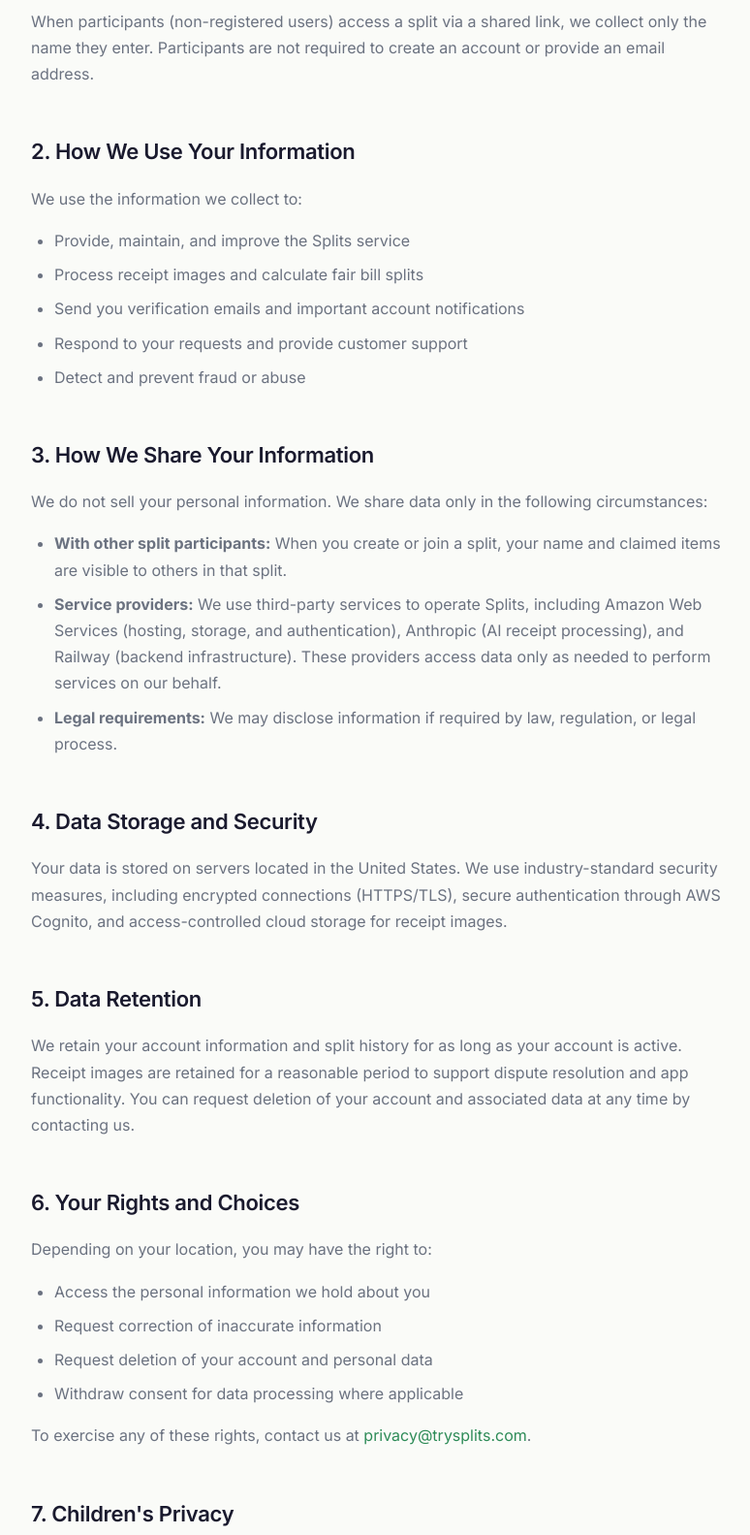
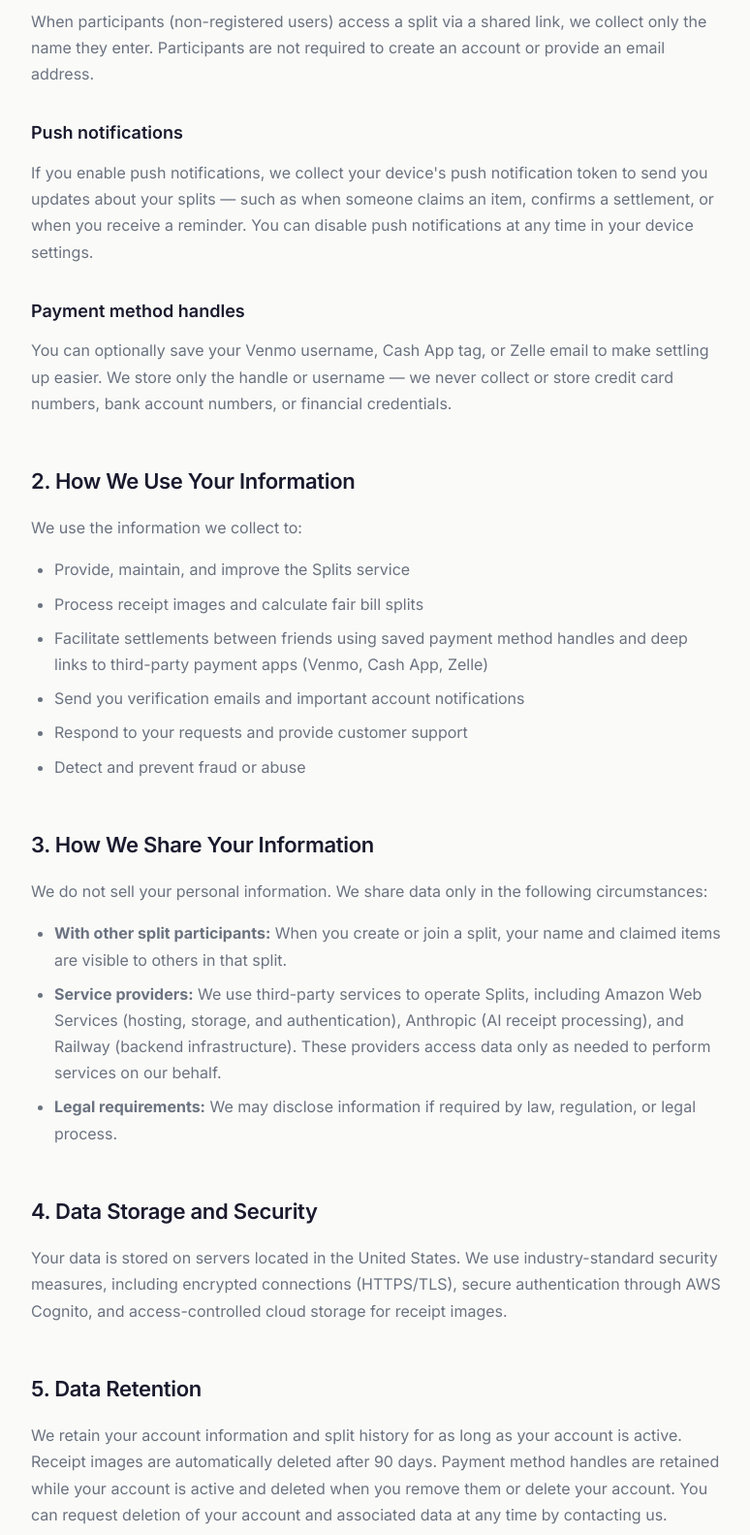
Before and after one commit to trysplits/splits-landing, a plain HTML site: page privacy.html in a window 1280 px wide. Shown: the part 943-2526 px from the top of the page at 97% size, without its empty margins (252-1026 px from the left). Drawn offline with Linux system fonts and the light colour scheme.

Commit message:
update privacy policy and terms for new product features. Document 90-day receipt deletion, push tokens, payment handles, and settlements in the privacy policy, and add quick-add expenses plus App Store payment terms in the terms of service.

```diff
--- a/privacy.html
+++ b/privacy.html
@@ -129,7 +129,7 @@ a:hover { text-decoration: underline; }
 <main class="container">
   <article class="legal">
     <h1>Privacy Policy</h1>
-    <p class="updated">Last updated: June 12, 2026</p>
+    <p class="updated">Last updated: September 9, 2026</p>
 
     <p>Splits ("we," "us," or "our") operates the Splits mobile application and the website at trysplits.com. This Privacy Policy explains what information we collect, how we use it, and the choices you have.</p>
 
@@ -147,11 +147,18 @@ a:hover { text-decoration: underline; }
     <h3>Participant information</h3>
     <p>When participants (non-registered users) access a split via a shared link, we collect only the name they enter. Participants are not required to create an account or provide an email address.</p>
 
+    <h3>Push notifications</h3>
+    <p>If you enable push notifications, we collect your device's push notification token to send you updates about your splits — such as when someone claims an item, confirms a settlement, or when you receive a reminder. You can disable push notifications at any time in your device settings.</p>
+
+    <h3>Payment method handles</h3>
+    <p>You can optionally save your Venmo username, Cash App tag, or Zelle email to make settling up easier. We store only the handle or username — we never collect or store credit card numbers, bank account numbers, or financial credentials.</p>
+
     <h2>2. How We Use Your Information</h2>
     <p>We use the information we collect to:</p>
     <ul>
       <li>Provide, maintain, and improve the Splits service</li>
       <li>Process receipt images and calculate fair bill splits</li>
+      <li>Facilitate settlements between friends using saved payment method handles and deep links to third-party payment apps (Venmo, Cash App, Zelle)</li>
       <li>Send you verification emails and important account notifications</li>
       <li>Respond to your requests and provide customer support</li>
       <li>Detect and prevent fraud or abuse</li>
@@ -169,7 +176,7 @@ a:hover { text-decoration: underline; }
     <p>Your data is stored on servers located in the United States. We use industry-standard security measures, including encrypted connections (HTTPS/TLS), secure authentication through AWS Cognito, and access-controlled cloud storage for receipt images.</p>
 
     <h2>5. Data Retention</h2>
-    <p>We retain your account information and split history for as long as your account is active. Receipt images are retained for a reasonable period to support dispute resolution and app functionality. You can request deletion of your account and associated data at any time by contacting us.</p>
+    <p>We retain your account information and split history for as long as your account is active. Receipt images are automatically deleted after 90 days. Payment method handles are retained while your account is active and deleted when you remove them or delete your account. You can request deletion of your account and associated data at any time by contacting us.</p>
 
     <h2>6. Your Rights and Choices</h2>
     <p>Depending on your location, you may have the right to:</p>
@@ -179,6 +186,7 @@ a:hover { text-decoration: underline; }
       <li>Request deletion of your account and personal data</li>
       <li>Withdraw consent for data processing where applicable</li>
     </ul>
+    <p><strong>Push notifications.</strong> You can disable notifications at any time through your device's system settings.</p>
     <p>To exercise any of these rights, contact us at <a href="mailto:privacy@trysplits.com">privacy@trysplits.com</a>.</p>
 
     <h2>7. Children's Privacy</h2>
```
Also changed, not shown: terms.html (+3 -3 lines).
